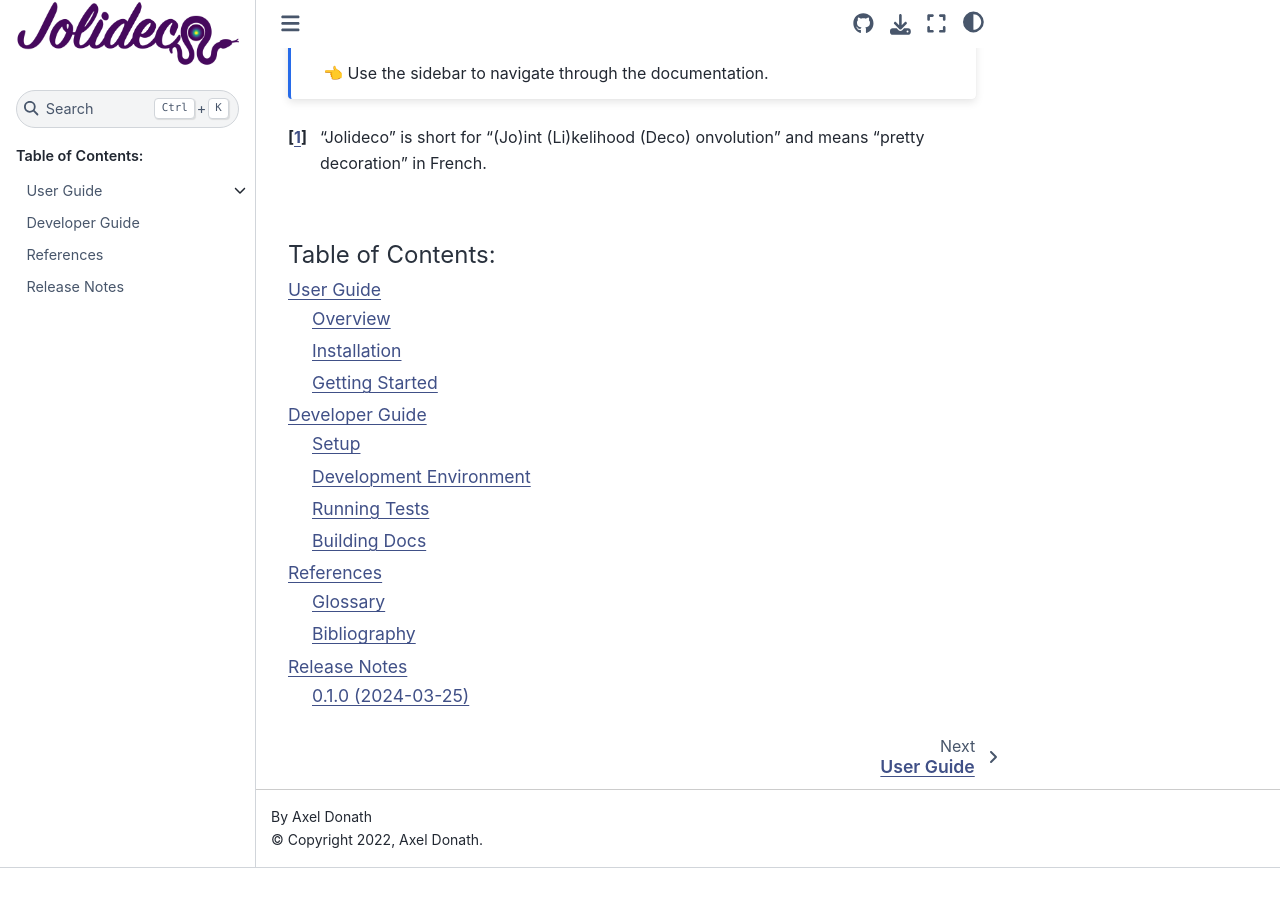
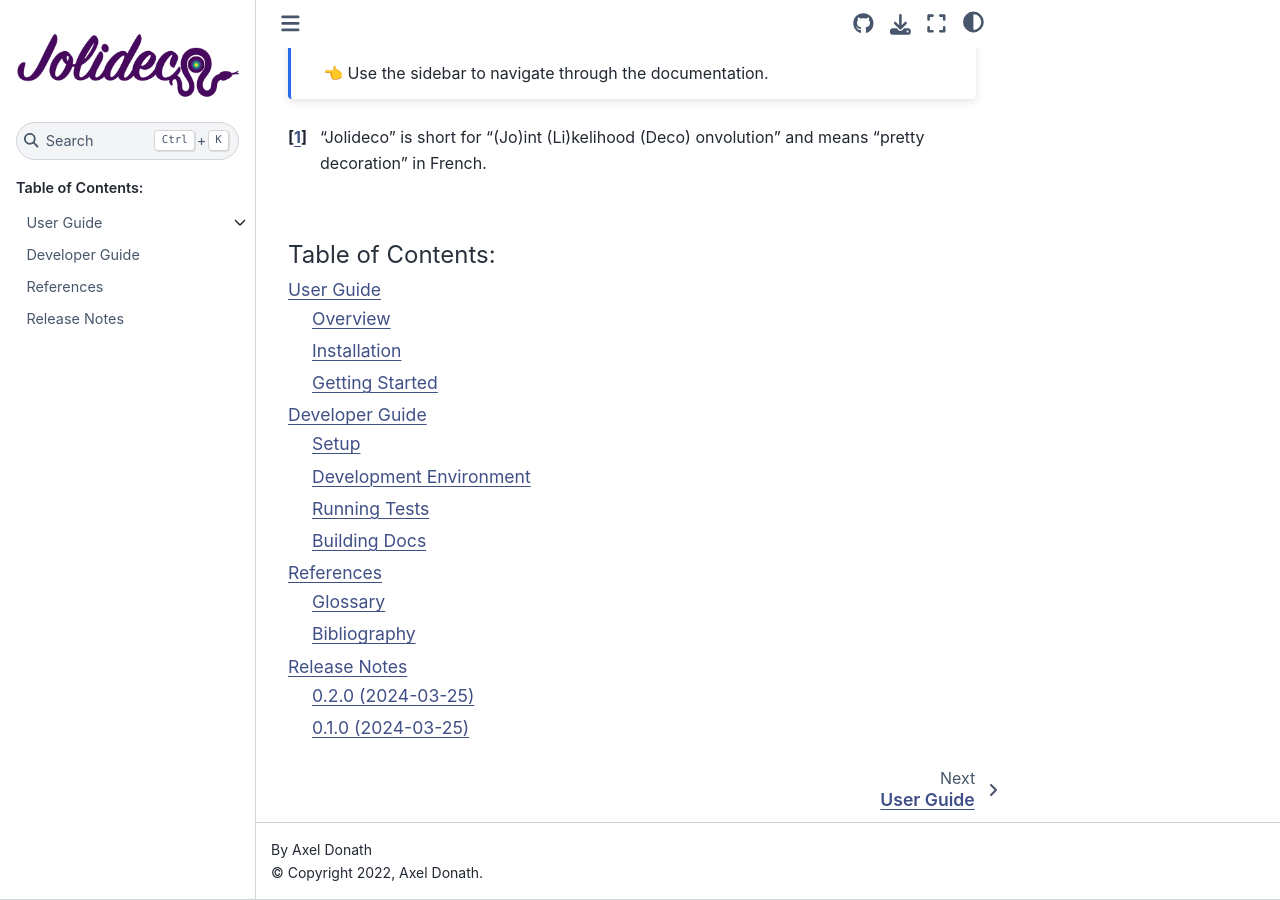
Before and after one commit to jolideco/jolideco, a Sphinx documentation site: the page built from docs/index.rst, in a window 1280 px wide and 900 px high, scrolled down 724 px. Built offline with Sphinx 7.4.7 and the Sphinx Book theme 1.1.4, drawn with Linux system fonts in a browser that asks for light colours; pages that are not in the unit, such as notebooks, are missing from menus; the version number could not be read and is left out; before the commit the page ends 1592 px from its top, so only the background shows below that.

Commit message:
Prepare v0.2 release

```diff
--- a/docs/changelog.rst
+++ b/docs/changelog.rst
@@ -1,6 +1,12 @@
 *************
 Release Notes
 *************
+
+0.2.0 (2024-03-25)
+------------------
+
+- Remove unused GMM training code.
+
 
 0.1.0 (2024-03-25)
 ------------------
```
